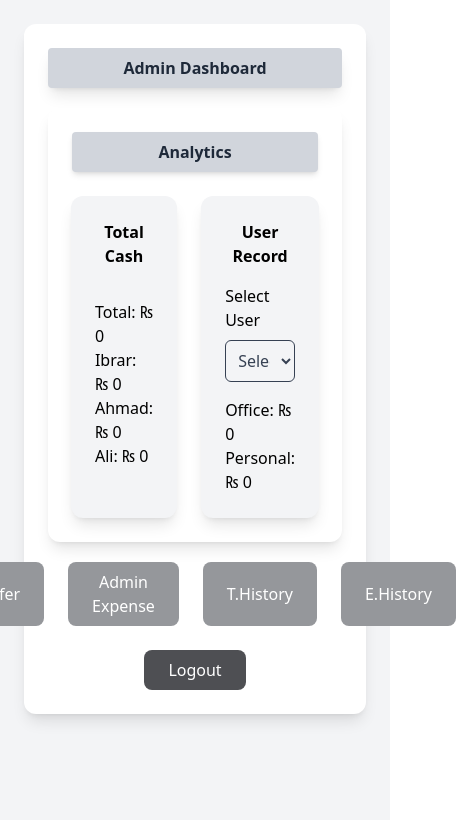
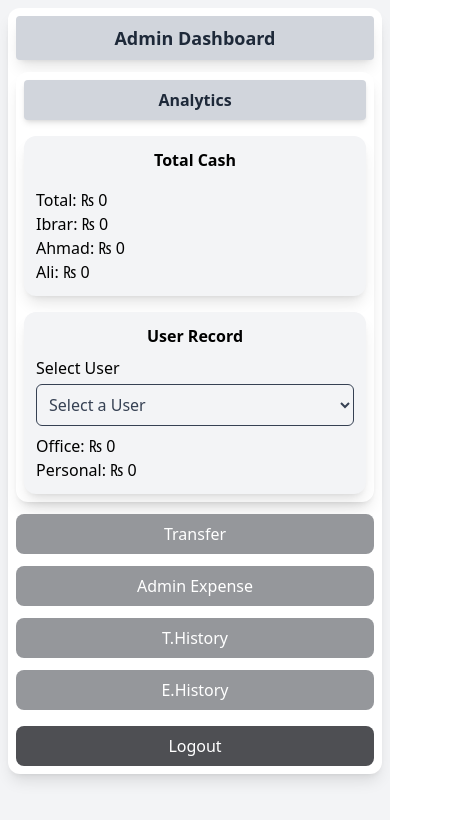
Before and after one commit to aliamadtest/Subtle-Marketing, a React (Vite) app: page /admin-dashboard in a window 390 px wide. Shown: the top 820 px of the page, 456 px wide, since content can reach past the window. Built offline with nearby package versions, Linux system fonts and the light colour scheme; no server answers; the database is empty.

Commit message:
your message

```diff
--- a/src/components/adminboard.jsx
+++ b/src/components/adminboard.jsx
@@ -63,10 +63,16 @@ function AdminBoard() {
         const userData = data.filter((item) => {
           // For Admin, match name === "Admin" and role === "admin"
           if (selectedUser === "Admin") {
-            return item.name?.trim().toLowerCase() === "admin" && item.role === "admin";
+            return (
+              item.name?.trim().toLowerCase() === "admin" &&
+              item.role === "admin"
+            );
           }
           // For other users, match name case-insensitively and trim spaces
-          return item.name?.trim().toLowerCase() === selectedUser.trim().toLowerCase();
+          return (
+            item.name?.trim().toLowerCase() ===
+            selectedUser.trim().toLowerCase()
+          );
         });
 
         let office = 0;
@@ -163,23 +169,23 @@ function AdminBoard() {
   };
 
   return (
-    <div className="min-h-screen bg-gray-100 p-6 relative">
-      <div className="bg-white p-6 rounded-xl shadow-lg max-w-2xl mx-auto">
-        <h2 className="bg-gray-300 text-gray-800 px-3 py-2 rounded shadow-lg text-center font-bold">
+    <div className="min-h-screen bg-gray-100 p-2 sm:p-4 md:p-6 lg:p-8 relative">
+      <div className="bg-white p-2 sm:p-4 md:p-6 rounded-xl shadow-lg max-w-full sm:max-w-2xl mx-auto">
+        <h2 className="bg-gray-300 text-gray-800 px-2 sm:px-3 py-2 rounded shadow-lg text-center font-bold text-lg sm:text-xl">
           Admin Dashboard
         </h2>
 
-        <div className="bg-white p-6 rounded-xl shadow-lg mt-5 mb-5">
-          <h2 className="bg-gray-300 text-gray-800 px-3 py-2 rounded shadow-md text-center mb-6 font-bold">
+        <div className="bg-white p-2 sm:p-4 md:p-6 rounded-xl shadow-lg mt-3 sm:mt-5 mb-3 sm:mb-5">
+          <h2 className="bg-gray-300 text-gray-800 px-2 sm:px-3 py-2 rounded shadow-md text-center mb-4 sm:mb-6 font-bold text-base sm:text-lg">
             Analytics
           </h2>
 
-          <div className="flex space-x-6 justify-center">
-            <div className="bg-[#F3F4F6] p-6 rounded-xl shadow-lg w-full max-w-xs">
-              <h2 className="text-1xl font-bold text-center mb-4">
+          <div className="grid grid-cols-1 md:grid-cols-2 gap-4 md:gap-6 justify-center">
+            <div className="bg-[#F3F4F6] p-3 sm:p-6 rounded-xl shadow-lg w-full">
+              <h2 className="text-base sm:text-1xl font-bold text-center mb-2 sm:mb-4">
                 Total Cash
               </h2>
-              <div className="text-1xl mt-8">
+              <div className="text-base sm:text-1xl mt-4 sm:mt-8">
                 <p>Total: ₨ {totals.total}</p>
                 <p>Ibrar: ₨ {totals.Ibrar}</p>
                 <p>Ahmad: ₨ {totals.Ahmad}</p>
@@ -187,13 +193,15 @@ function AdminBoard() {
               </div>
             </div>
 
-            <div className="bg-[#F3F4F6] p-6 rounded-xl shadow-lg w-full max-w-xs">
-              <h2 className="text-1xl font-bold text-center mb-4">
+            <div className="bg-[#F3F4F6] p-3 sm:p-6 rounded-xl shadow-lg w-full">
+              <h2 className="text-base sm:text-1xl font-bold text-center mb-2 sm:mb-4">
                 User Record
               </h2>
 
-              <div className="mb-4">
-                <label className="block text-1xl mb-2">Select User</label>
+              <div className="mb-2 sm:mb-4">
+                <label className="block text-base sm:text-1xl mb-1 sm:mb-2">
+                  Select User
+                </label>
                 <select
                   className="w-full p-2 border rounded-md text-gray-700"
                   value={selectedUser || ""}
@@ -209,7 +217,7 @@ function AdminBoard() {
                 </select>
               </div>
 
-              <div className="text-left text-1xl">
+              <div className="text-left text-base sm:text-1xl">
                 <p>Office: ₨ {userExpenses.office}</p>
                 <p>Personal: ₨ {userExpenses.personal}</p>
               </div>
@@ -217,13 +225,13 @@ function AdminBoard() {
           </div>
         </div>
 
-        <div className="flex gap-6 justify-center mb-6">
+        <div className="flex flex-col sm:flex-row gap-3 sm:gap-6 justify-center mb-4 sm:mb-6">
           <button
             onClick={() => {
               setShowPopup(true);
               setShowExpensePopup(false); // 👈 Close expense popup
             }}
-            className="bg-[#95979b] text-white px-6 py-2 rounded-lg hover:bg-[#4e4f53]"
+            className="bg-[#95979b] text-white px-4 sm:px-6 py-2 rounded-lg hover:bg-[#4e4f53] w-full sm:w-auto"
           >
             Transfer
           </button>
@@ -233,14 +241,14 @@ function AdminBoard() {
               setShowExpensePopup(true);
               setShowPopup(false); // 👈 Close transfer popup
             }}
-            className="bg-[#95979b] text-white px-6 py-2 rounded-lg hover:bg-[#4e4f53]"
+            className="bg-[#95979b] text-white px-4 sm:px-6 py-2 rounded-lg hover:bg-[#4e4f53] w-full sm:w-auto"
           >
             Admin Expense
           </button>
 
           <button
             onClick={handleViewHistory}
-            className="bg-[#95979b] text-white px-6 py-2 rounded-lg hover:bg-[#4e4f53]"
+            className="bg-[#95979b] text-white px-4 sm:px-6 py-2 rounded-lg hover:bg-[#4e4f53] w-full sm:w-auto"
           >
             T.History
           </button>
@@ -258,16 +266,16 @@ function AdminBoard() {
                 toast.error("Please select a user first");
               }
             }}
-            className="bg-[#95979b] text-white px-6 py-2 rounded-lg hover:bg-[#4e4f53]"
+            className="bg-[#95979b] text-white px-4 sm:px-6 py-2 rounded-lg hover:bg-[#4e4f53] w-full sm:w-auto"
           >
             E.History
           </button>
         </div>
 
-        <div className="mt-6 text-center">
+        <div className="mt-4 sm:mt-6 text-center">
           <button
             onClick={handleLogout}
-            className="bg-[#4e4f53] text-white px-6 py-2 rounded-lg hover:bg-red-600"
+            className="bg-[#4e4f53] text-white px-4 sm:px-6 py-2 rounded-lg hover:bg-red-600 w-full sm:w-auto"
           >
             Logout
           </button>
```
